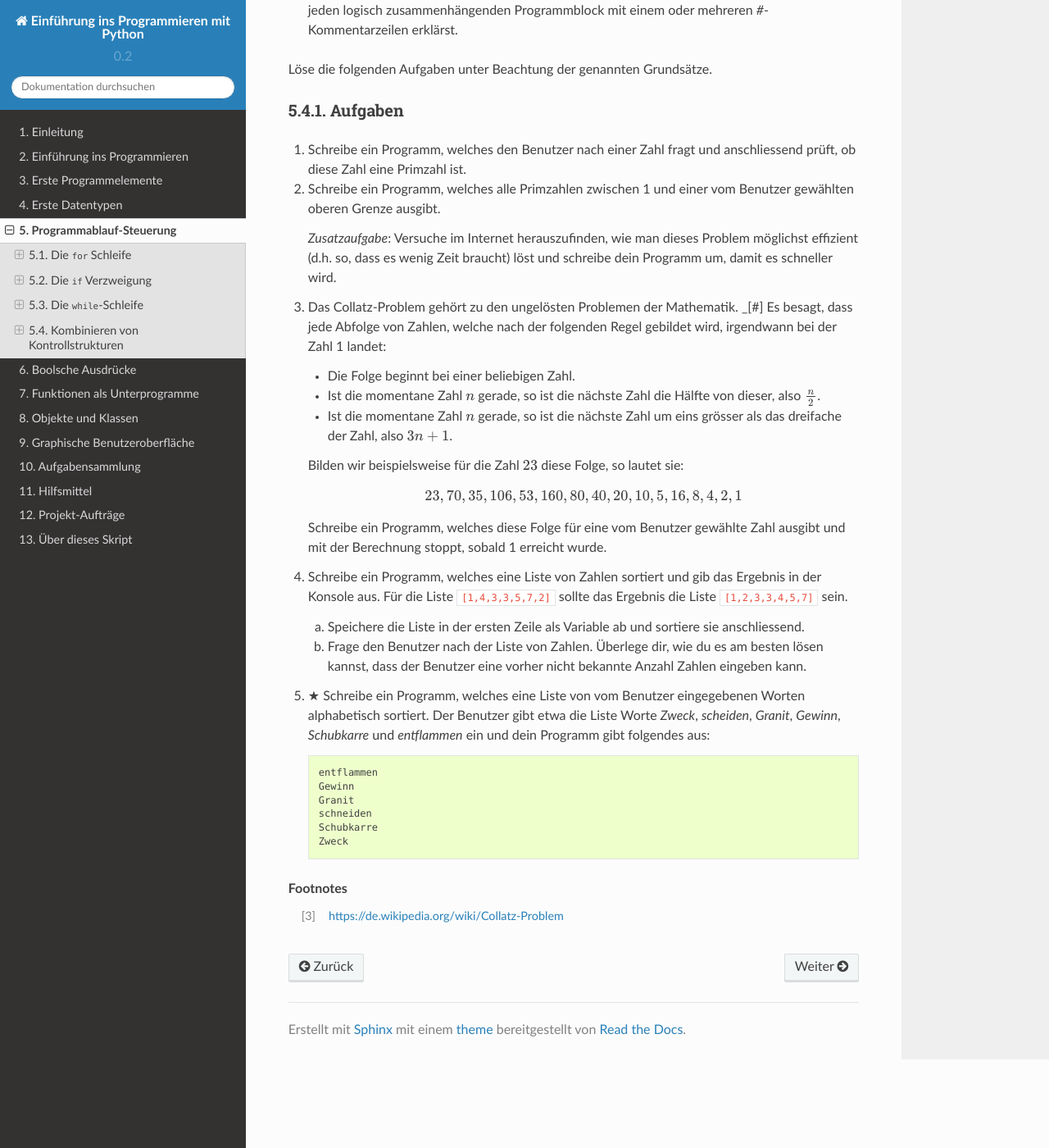
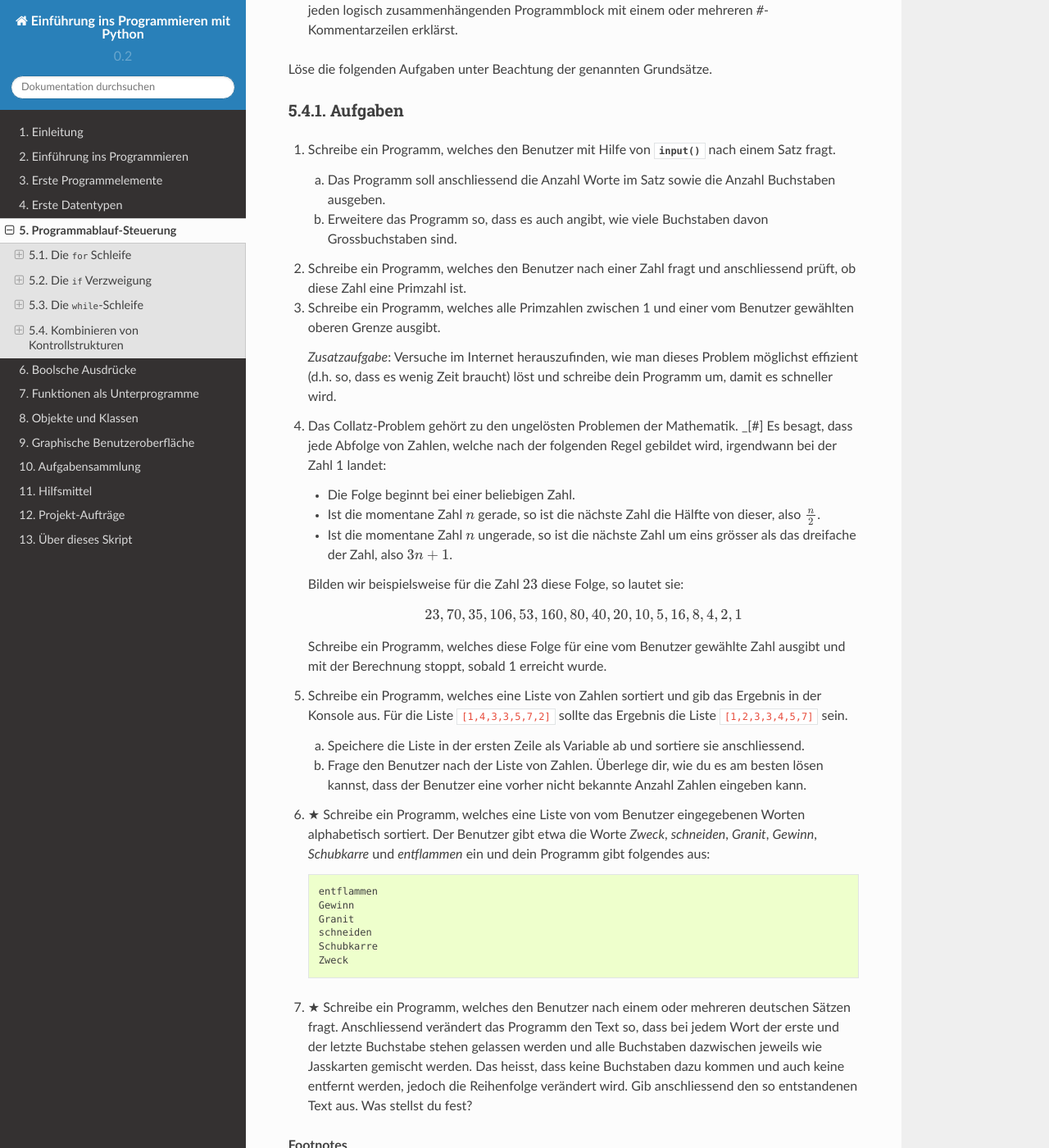
Before and after one commit to hb9hnt/pythonbuch, a Sphinx documentation site: the page built from source/kontrollstrukturen.rst, in a window 1280 px wide and 1400 px high, scrolled down 5758 px. Shown: the whole window at 82% size. Built offline with Sphinx 7.4.7 and the Read the Docs theme 2.0.0, drawn with Linux system fonts in a browser that asks for light colours; some of the changed text lies outside the part shown.

Commit message:
Neues Aufgabenkapitel vervollständigt und korrigiert

```diff
--- a/source/kontrollstrukturen.rst
+++ b/source/kontrollstrukturen.rst
@@ -282,6 +282,15 @@ Löse die folgenden Aufgaben unter Beachtung der genannten Grundsätze.
 Aufgaben
 ~~~~~~~~
 
+#. Schreibe ein Programm, welches den Benutzer mit Hilfe von :py:func:`input`
+   nach einem Satz fragt.
+
+
+   a) Das Programm soll anschliessend die Anzahl Worte im Satz sowie die Anzahl
+      Buchstaben ausgeben.
+
+   b) Erweitere das Programm so, dass es auch angibt, wie viele Buchstaben davon
+      Grossbuchstaben sind.
 
 #. Schreibe ein Programm, welches den Benutzer nach einer Zahl fragt und
    anschliessend prüft, ob diese Zahl eine Primzahl ist.
@@ -302,7 +311,7 @@ Aufgaben
    * Ist die momentane Zahl :math:`n` gerade, so ist die nächste Zahl die Hälfte von
      dieser, also :math:`\frac{n}{2}`.
 
-   * Ist die momentane Zahl :math:`n` gerade, so ist die nächste Zahl um eins grösser
+   * Ist die momentane Zahl :math:`n` ungerade, so ist die nächste Zahl um eins grösser
      als das dreifache der Zahl, also :math:`3n+1`.
 
    Bilden wir beispielsweise für die Zahl :math:`23` diese Folge, so lautet sie:
@@ -324,8 +333,8 @@ Aufgaben
       Zahlen eingeben kann.
 
 #. |star| Schreibe ein Programm, welches eine Liste von vom Benutzer
-   eingegebenen Worten alphabetisch sortiert. Der Benutzer gibt etwa die Liste
-   Worte *Zweck*, *scheiden*, *Granit*, *Gewinn*, *Schubkarre* und *entflammen*
+   eingegebenen Worten alphabetisch sortiert. Der Benutzer gibt etwa die
+   Worte *Zweck*, *schneiden*, *Granit*, *Gewinn*, *Schubkarre* und *entflammen*
    ein und dein Programm gibt folgendes aus::
 
      entflammen
@@ -335,6 +344,15 @@ Aufgaben
      Schubkarre
      Zweck
 
+#. |star| Schreibe ein Programm, welches den Benutzer nach einem oder mehreren
+   deutschen Sätzen fragt. Anschliessend verändert das Programm den Text so, dass
+   bei jedem Wort der erste und der letzte Buchstabe stehen gelassen werden und
+   alle Buchstaben dazwischen jeweils wie Jasskarten gemischt werden. Das
+   heisst, dass keine Buchstaben dazu kommen und auch keine entfernt werden,
+   jedoch die Reihenfolge verändert wird. Gib anschliessend den so entstandenen
+   Text aus. Was stellst du fest?
+
+
 .. |star| unicode:: 0x2605
 
 
```
Also changed, not shown: other parts of source/kontrollstrukturen.rst (+1 -1 lines).
